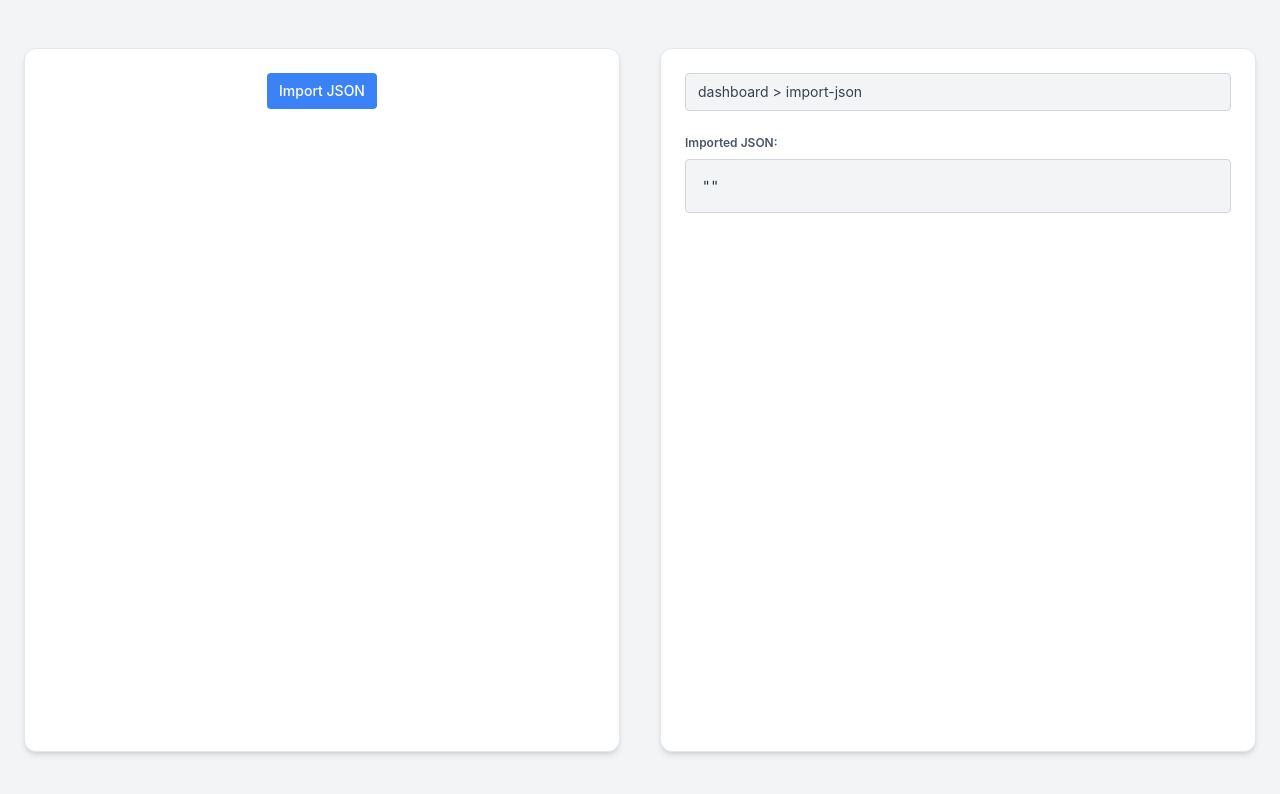
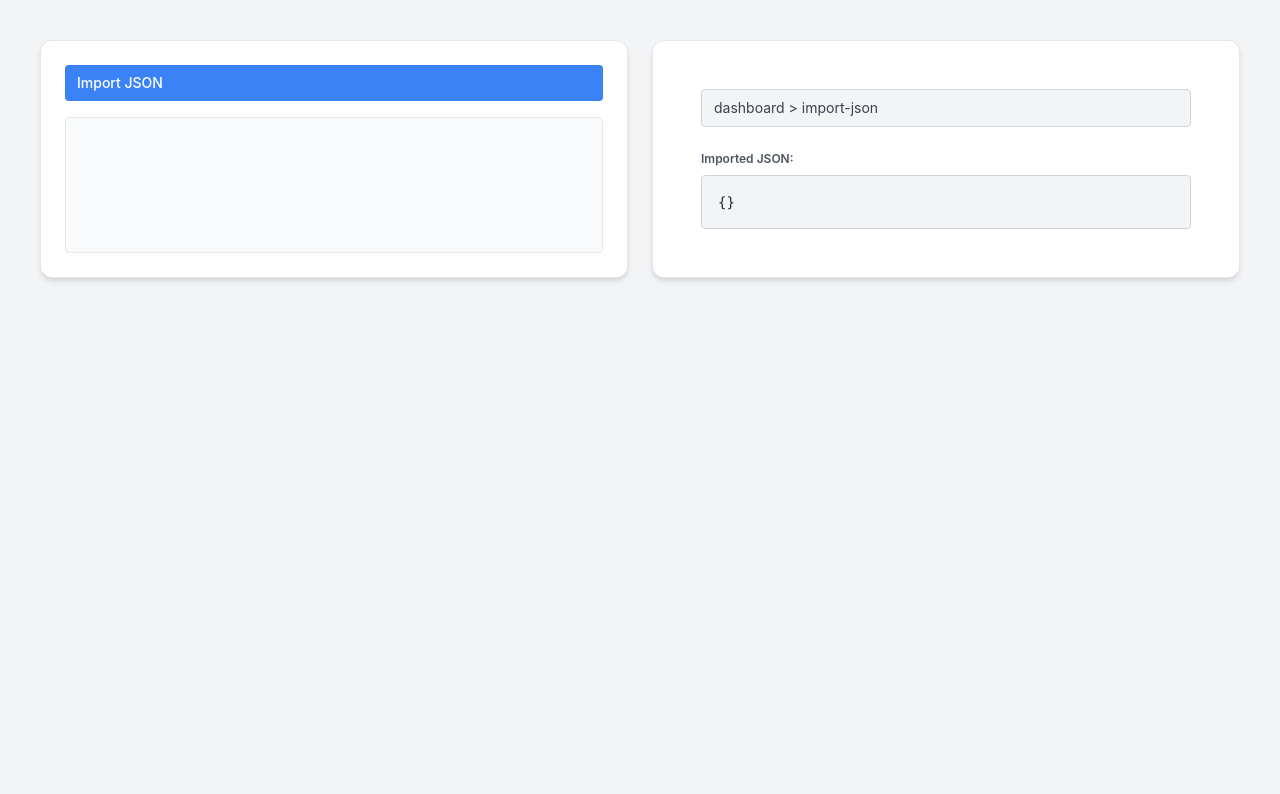
Before and after one commit to touhid9teen/collapsible-tree-explorer, a React (Create React App) app: page / in a window 1280 px wide. Shown: the top 794 px of the page. Built offline with nearby package versions, Linux system fonts and the light colour scheme.

Commit message:
feat(tree): improve Tree & TreeNode components
- Fixed expand/collapse toggle and Chevron rotation
- Updated isObject check for proper nested handling
- Improved indentation, spacing, and hover design
- Added scroll support for large JSON data

```diff
--- a/src/App.js
+++ b/src/App.js
@@ -2,32 +2,40 @@ import { useState } from "react";
 import Button from "./components/Button";
 import ImportModal from "./components/modal/ImportModal";
 import Viewport from "./components/viewport/Viewport";
+import Tree from "./components/tree/Tree";
 
 export default function App() {
   const [showModal, setShowModal] = useState(false);
-  const [importedJson, setImportedJson] = useState("");
+  const [importedJson, setImportedJson] = useState({});
 
   return (
-    <div className="min-h-screen w-full flex justify-center bg-gray-100 py-12 px-6">
-      <div className="grid sm:grid-cols-2 grid-cols-1 gap-10 w-full max-w-8xl">
-        {/* Left Section */}
-        <div className="flex flex-col items-center justify-start bg-white rounded-xl shadow-md border p-6">
+    <div className="min-h-screen w-full bg-gray-100 p-6 md:p-10">
+      <div className="flex flex-col md:flex-row gap-6 h-full">
+        {/* LEFT SECTION — 50% WIDTH */}
+        <div className="w-full md:w-1/2 bg-white rounded-xl shadow-md border p-6 flex flex-col overflow-hidden">
           <Button onClick={() => setShowModal(true)}>Import JSON</Button>
+
+          {/* Scroll box for Tree */}
+          <div className="flex-1 mt-4 overflow-auto rounded border bg-gray-50 p-4">
+            <Tree data={importedJson} />
+          </div>
         </div>
 
-        {/* Right Section */}
-
+        {/* RIGHT SECTION — 50% WIDTH */}
+        <div className="w-full md:w-1/2 bg-white rounded-xl shadow-md border p-6 flex flex-col overflow-hidden">
           <Viewport
             selectedPath="dashboard > import-json"
             currentValue={importedJson}
           />
-        {/* Modal */}
+        </div>
+      </div>
+
+      {/* Import Modal */}
       <ImportModal
         isOpen={showModal}
         onClose={() => setShowModal(false)}
         onImport={setImportedJson}
       />
     </div>
-    </div>
   );
 }
--- /dev/null
+++ b/src/components/tree/Tree.jsx
@@ -0,0 +1,13 @@
+import TreeNode from "./TreeNode";
+
+export default function Tree({ data }) {
+  if (!data || typeof data !== "object") return <p>No JSON Loaded</p>;
+
+  return (
+    <div className="text-sm text-gray-800 font-mono">
+      {Object.entries(data).map(([key, value]) => (
+        <TreeNode key={key} nodeKey={key} value={value} />
+      ))}
+    </div>
+  );
+}
--- /dev/null
+++ b/src/components/tree/TreeNode.jsx
@@ -0,0 +1,48 @@
+import { ChevronDown } from "lucide-react";
+import { useState } from "react";
+import { isObject } from "../../utils/treeUtils";
+
+export default function TreeNode({ nodeKey, value }) {
+  const isObj = isObject(value);
+  const [isExpanded, setIsExpanded] = useState(false);
+
+  const hasChildren = isObj && Object.keys(value).length > 0;
+
+  return (
+    <div className="select-none ml-2">
+      <div
+        className="flex items-start gap-2 px-2 py-1 rounded cursor-pointer hover:bg-gray-200 transition"
+        onClick={() => hasChildren && setIsExpanded(!isExpanded)}
+      >
+        {/* Toggle icon */}
+        {hasChildren ? (
+          <ChevronDown
+            className={`h-4 w-4 mt-1 transition-transform ${
+              isExpanded ? "rotate-0" : "-rotate-90"
+            }`}
+          />
+        ) : (
+          <div className="w-4" />
+        )}
+
+        {/* Key and value */}
+        <span className="text-sm font-semibold text-gray-900">{nodeKey}</span>
+
+        {!isObj && (
+          <span className="text-gray-600 text-sm font-mono">
+            : {String(value)}
+          </span>
+        )}
+      </div>
+
+      {/* Child nodes */}
+      {isExpanded && hasChildren && (
+        <div className="border-l border-gray-300 ml-5 pl-3 mt-1">
+          {Object.entries(value).map(([childKey, childValue]) => (
+            <TreeNode key={childKey} nodeKey={childKey} value={childValue} />
+          ))}
+        </div>
+      )}
+    </div>
+  );
+}
--- a/src/components/viewport/Viewport.jsx
+++ b/src/components/viewport/Viewport.jsx
@@ -3,7 +3,7 @@ import { JSONPreview } from "./JSONPreview";
 
 export default function Viewport({ selectedPath, currentValue }) {
   return (
-    <div className="bg-white rounded-xl shadow-md border p-6 w-full">
+    <div className="bg-white  p-6 w-full">
       <div className="mb-6">
         <Breadcrumb path={selectedPath} />
       </div>
--- /dev/null
+++ b/src/utils/treeUtils.js
@@ -0,0 +1 @@
+export const isObject = (value) => value !== null && typeof value === "object" && !Array.isArray(value);
```
Lines whose indentation alone changed are shown as unchanged.
